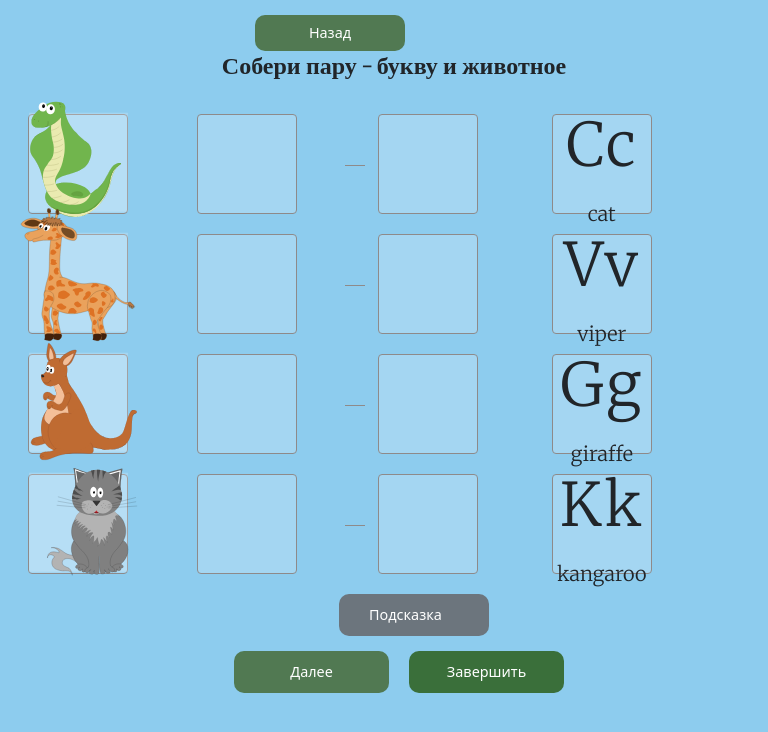
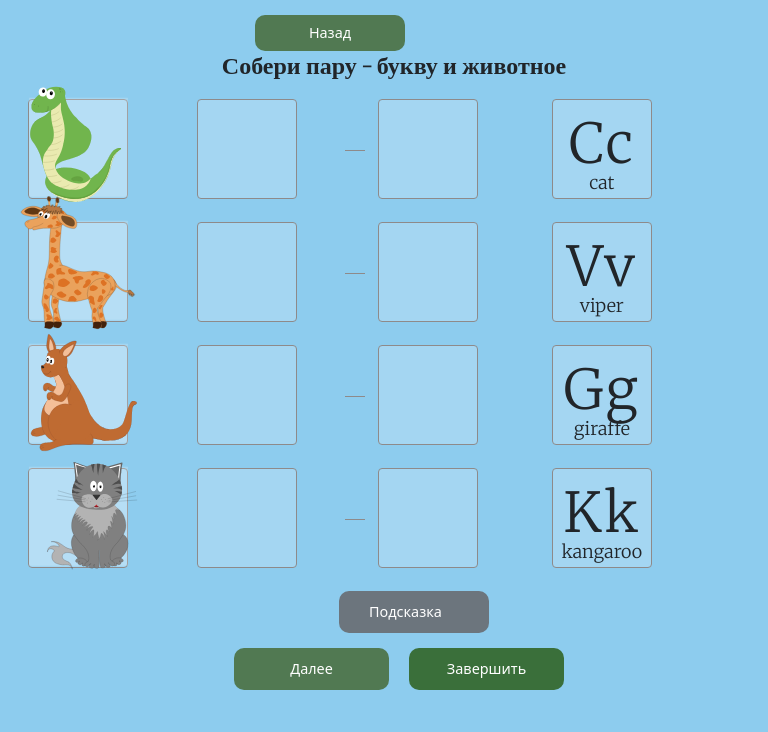
Before and after one commit to AnigalHub/DrawnSVGWithAnimation, a Vue app: page /collectCouple in a window 768 px wide. Shown: the top 732 px of the page. Built offline with nearby package versions, Linux system fonts and the light colour scheme; a web font is replaced by a local one.

Commit message:
изменены буквы на маленьком экране

```diff
--- a/src/components/collectCouple.vue
+++ b/src/components/collectCouple.vue
@@ -123,7 +123,6 @@
         margin-top: -4px;
     }
     .help{margin-top: -5px !important;}
-    h1{margin-bottom: 40px !important;}
     svg {
         display: block;
         margin-top: -15px;
@@ -132,12 +131,13 @@
     .card{
         border: 1.5px solid #8e8a8a;
         display: flex;
-        align-items: center;justify-content: center;
+        align-items: center;
+        justify-content: center;
         width: 135px;
         margin-top: -5px;
         font-family: 'Merriweather', serif;
         font-weight: 300 !important;
-        margin-bottom: 25px;
+        margin-bottom: 28px;
         height: 135px;
         background: rgba(255, 255, 255, 0.2);
     }
@@ -164,6 +164,14 @@
         font-size:20px;
     }
     @media screen and (min-width: 500px) and (max-width: 768px) {
+        .letters{
+            font-size:55px;
+            letter-spacing: 2px;
+        }
+        .name_animals{
+            margin-top: -40px;
+            font-size:18px;
+        }
         .card{
             width: 100px;
             height: 100px;
```
